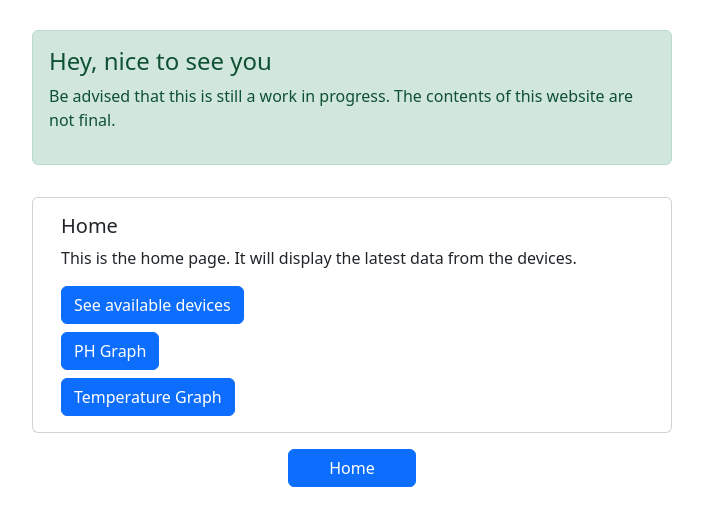
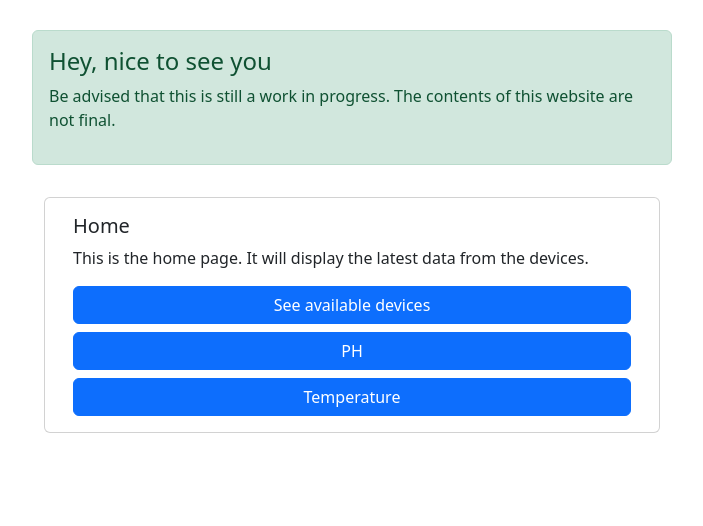
Before and after one commit to MiguelRocha2001/PS-Monitor-IoT-System, a React (Create React App) app in the folder frontend/: page / in a window 1280 px wide. Shown: the top 526 px of the page, without its empty margins (288-991 px from the left). Built offline with nearby package versions, Linux system fonts and the light colour scheme.

Commit message:
Visual improvements

```diff
--- a/frontend/src/App.tsx
+++ b/frontend/src/App.tsx
@@ -1,5 +1,5 @@
 import React from "react";
-import {BrowserRouter, Outlet, Route, Routes} from 'react-router-dom'
+import {BrowserRouter, useLocation, Route, Routes} from 'react-router-dom'
 import Ph from "./views/Ph";
 import Home from "./views/Home";
 import Temp from "./views/Temp";
@@ -8,6 +8,7 @@ import {Container, NavLink, Row, Stack} from "react-bootstrap";
 import Button from "react-bootstrap/Button";
 import {Devices} from "./views/Devices";
 import {StillInProgressAlert} from "./views/StillInProgressAlert";
+import {MyNavLink} from "./views/Commons";
 
 function App() {
     return (
@@ -18,6 +19,7 @@ function App() {
                 </Row>
                 <Row className="justify-content-center">
                     <BrowserRouter >
+                        <Stack gap={4}>
                             <Routes>
                                 <Route path='/' element={<Home />} />
                                 <Route path='/devices' element={<Devices />} />
@@ -26,16 +28,24 @@ function App() {
                                 <Route path='/temperature' element={<Temp />} />
                                 <Route path='*' element={<div>404</div>} />
                             </Routes>
+                            <HomeNavLink />
+                        </Stack>
                     </BrowserRouter>
-                </Row>
-                <Row className="justify-content-center">
-                    <NavLink href="/" style={{width: '20%'}} className="justify-content-center">
-                        <Button style={{width: '100%'}} variant="primary">Home</Button>
-                    </NavLink>
                 </Row>
             </Stack>
         </Container>
     );
 }
 
+function HomeNavLink() {
+    const location = useLocation();
+    const homeButton = location.pathname !== '/' ? <MyNavLink text={"Home"} href={'/'} width={'30%'}/> : null;
+
+    return (
+        <Row className="justify-content-center">
+            {homeButton}
+        </Row>
+    )
+}
+
 export default App;
--- /dev/null
+++ b/frontend/src/views/Commons.tsx
@@ -0,0 +1,12 @@
+import Button from "react-bootstrap/Button";
+import {NavLink} from "react-bootstrap";
+import React from "react";
+
+export function MyNavLink({text, href, width}: { text: string, href: string, width?: string }) {
+    const defaultWidth = 'auto';
+    return (
+        <NavLink href={href} style={{width: width ?? defaultWidth }} className="justify-content-center">
+            <Button style={{width: '100%'}} variant="primary">{text}</Button>
+        </NavLink>
+    )
+}
--- a/frontend/src/views/Home.tsx
+++ b/frontend/src/views/Home.tsx
@@ -3,6 +3,7 @@ import Card from 'react-bootstrap/Card';
 import {Alert, Container, NavLink, Row, Stack} from "react-bootstrap";
 import React from "react";
 import {StillInProgressAlert} from "./StillInProgressAlert";
+import {MyNavLink} from "./Commons";
 
 function Home() {
     return (
@@ -23,11 +24,12 @@ function Home() {
 }
 
 function NavigationalLinks() {
+    const navLinkWidth = 'auto';
     return (
         <Stack gap={2}>
-            <NavLink href="/devices"><Button variant="primary">See available devices</Button></NavLink>
-            <NavLink href="/ph"><Button variant="primary">PH Graph</Button></NavLink>
-            <NavLink href="/temperature"><Button variant="primary">Temperature Graph</Button></NavLink>
+            <MyNavLink text={'See available devices'} href={'/devices'} width={navLinkWidth}/>
+            <MyNavLink text={'PH'} href={'/ph'} width={navLinkWidth}/>
+            <MyNavLink text={'Temperature'} href={'/temperature'} width={navLinkWidth}/>
         </Stack>
     )
 }
```
Lines whose indentation alone changed are shown as unchanged.
